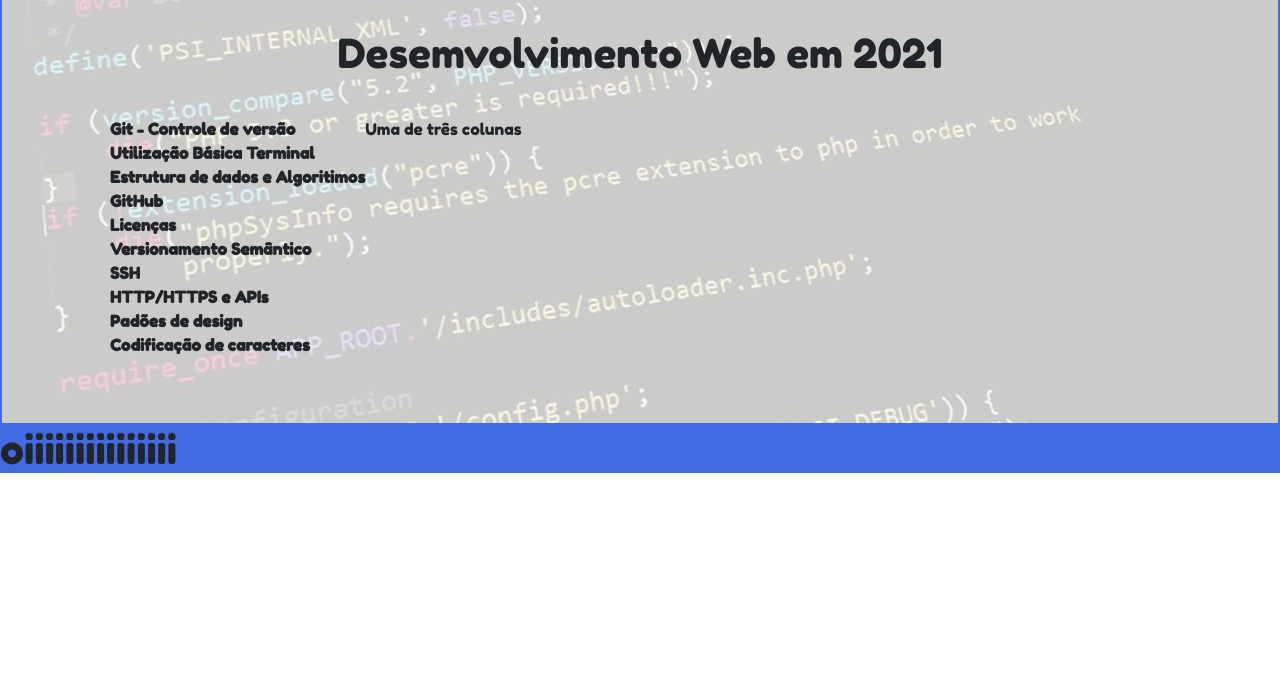
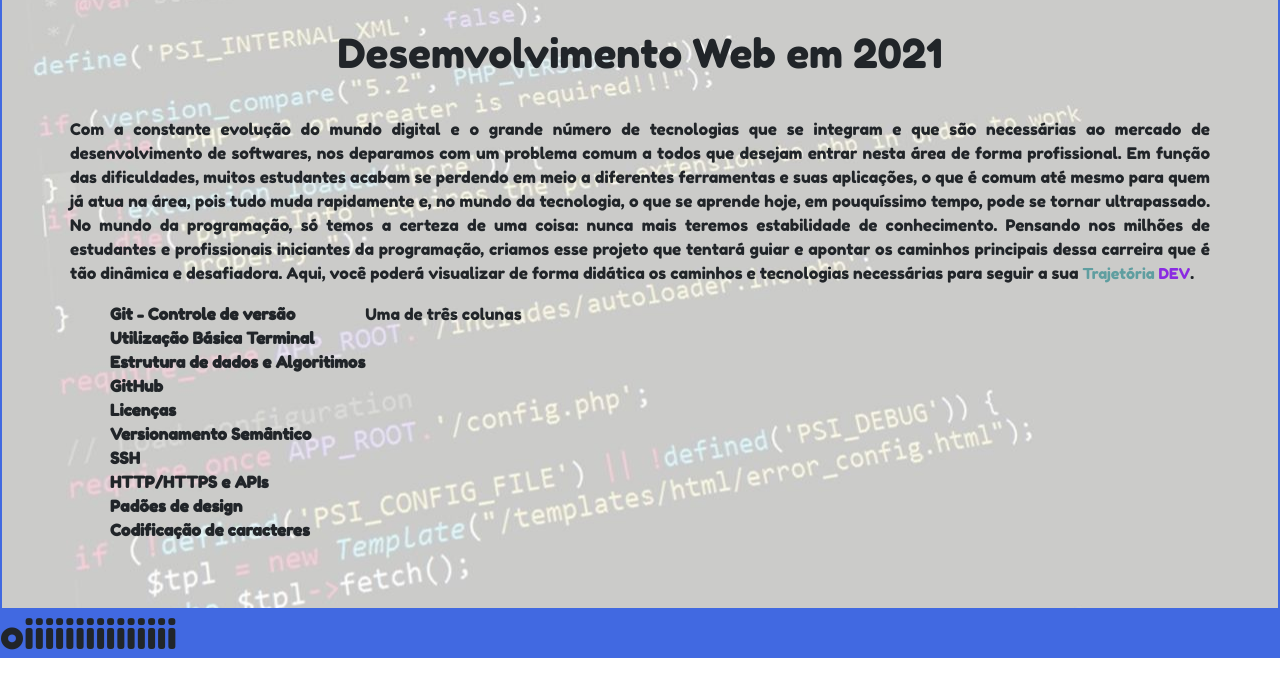
Before and after one commit to thiago-lisboa/TrajetoriaDev, a plain HTML site: page index.html in a window 1280 px wide. Shown: the part 111-800 px from the top of the page. Drawn offline with nearby package versions, Linux system fonts and the light colour scheme.

Commit message:
Inserção de texto inicial

```diff
--- a/index.html
+++ b/index.html
@@ -45,8 +45,13 @@
         </div>
           <div  id="cont" class="container">
             <div class="row">
+              <p style="text-align: justify;">
+                Com a constante evolução do mundo digital e o grande número de tecnologias que se integram e que são necessárias ao mercado de desenvolvimento de softwares, nos deparamos com um problema comum a todos que desejam entrar nesta área de forma profissional. Em função das dificuldades, muitos estudantes acabam se perdendo em meio a diferentes ferramentas e suas aplicações, o que é comum até mesmo para quem já atua na área, pois tudo muda rapidamente e, no mundo da tecnologia, o que se aprende hoje, em pouquíssimo tempo, pode se tornar ultrapassado. No mundo da programação, só temos a certeza de uma coisa: nunca mais teremos estabilidade de conhecimento.
+                Pensando nos milhões  de estudantes e profissionais iniciantes da programação, criamos esse projeto que tentará guiar e apontar os caminhos principais dessa carreira que é tão dinâmica e desafiadora. Aqui, você poderá visualizar de forma didática os caminhos e tecnologias necessárias para seguir a sua <span style="color:cadetblue; font-size: 15px;">Trajetória </span><span style="color: blueviolet; font-size: 15px;">DEV</span>.
+              </p>
+            </div>
+            <div class="row">
               <div class="bordaGeral" class="col-sm">
-                <div>
                   <ul id="tabela">
                     <li> Git - Controle de versão</li>
                     <li> Utilização Básica Terminal</li>
@@ -59,7 +64,6 @@
                     <li>Padões de design</li>
                     <li>Codificação de caracteres</li>
                   </ul>
-                </div>
               </div>
               <div class="bordaGeral" class="col-sm">
                 Uma de três colunas
```
